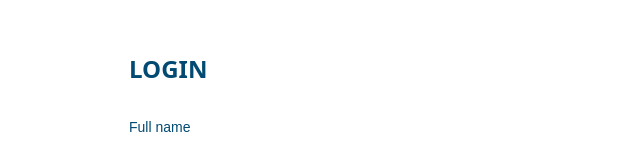
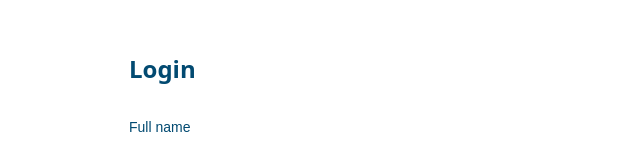
Before and after one commit to Roshan-pindiprolu/thrivvr, a React (Vite) app in the folder client-ui/: page /login in a window 1280 px wide. Shown: the part 109-250 px from the top of the page, without its empty margins (319-959 px from the left). Built offline with nearby package versions, Linux system fonts and the light colour scheme.

Commit message:
Minor change

```diff
--- a/client-ui/src/pages/Login/index.jsx
+++ b/client-ui/src/pages/Login/index.jsx
@@ -42,13 +42,11 @@ const Login = () => {
           }
     };
 
-    console.log(errors);
-
     return (
         <>
             <div className="sm:mx-auto sm:w-full sm:max-w-sm mt-40">
                 <h2 className="my-5 text-2xl/9 text-left tracking-normal text-sky-900 font-sans selection:bg-cyan-800 selection:text-stone-200 font-bold">
-                    LOGIN
+                    Login
                 </h2>
             </div>
             <div className="flex">
```
